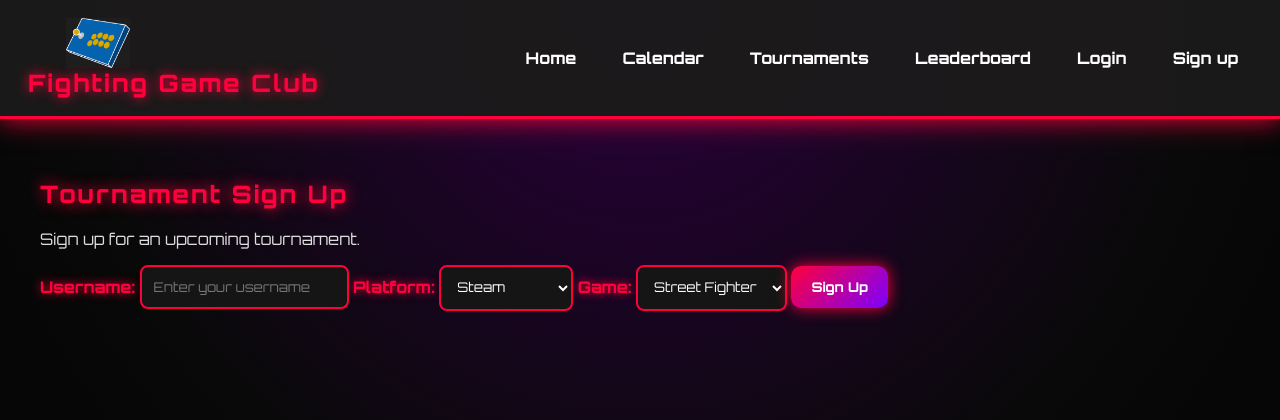
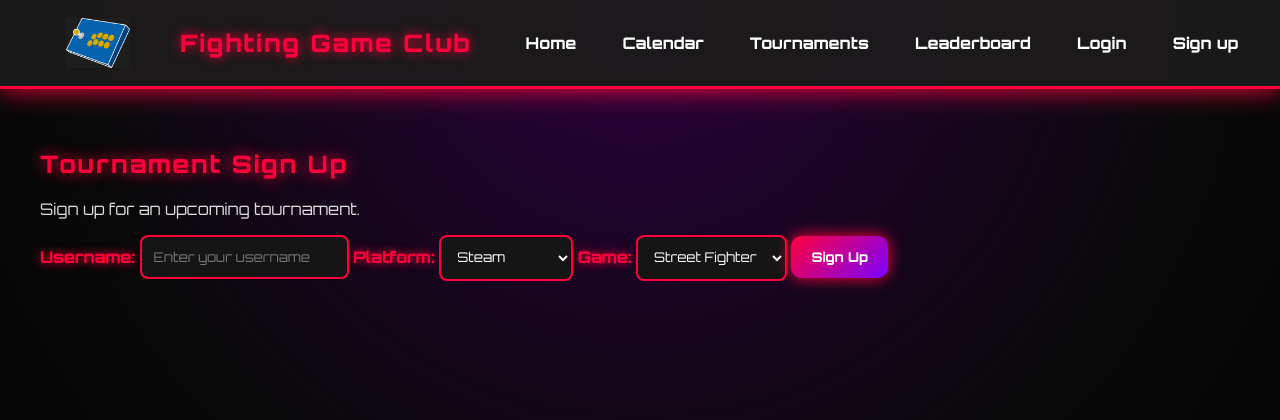
Before and after one commit to bbalamurali95/CSE-108, a Flask app: page /t_register in a window 1280 px wide. Shown: the top 420 px of the page. Run offline with Flask 3, Linux system fonts and the light colour scheme.

Commit message:
changed nav again

```diff
--- a/templates/register.html
+++ b/templates/register.html
@@ -6,9 +6,9 @@
 </head>
 <body>
     <nav>
-    <div class="nav-brand">
-        <img src="/static/stick_thing.webp" class="logo" alt="FGC Logo">
-        <h2>Fighting Game Club</h2>
+    <div class="logo-container">
+        <img src="/static/stick_thing.webp" class="logo" alt="Logo">
+        <h2 class="nav-title">Fighting Game Club</h2>
     </div>
 
     <ul class="nav-links">
```
